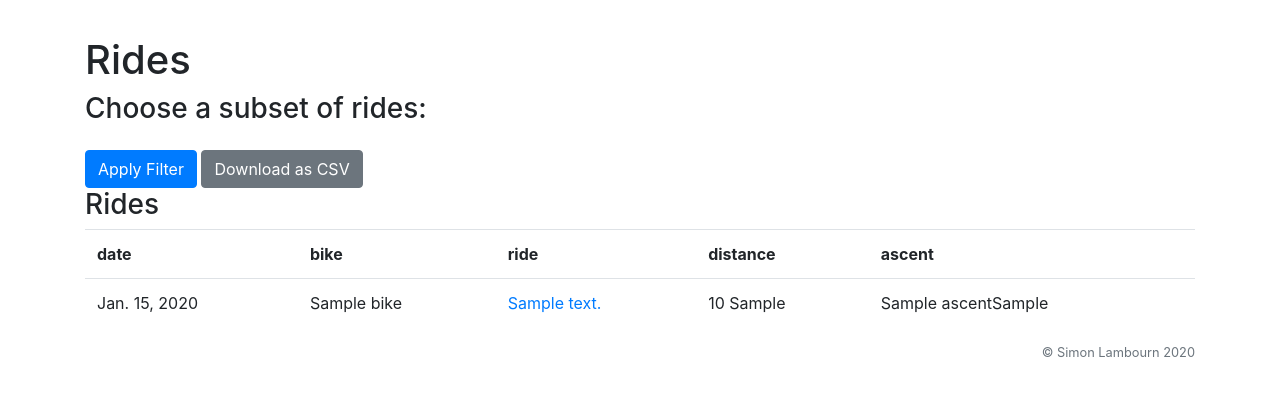
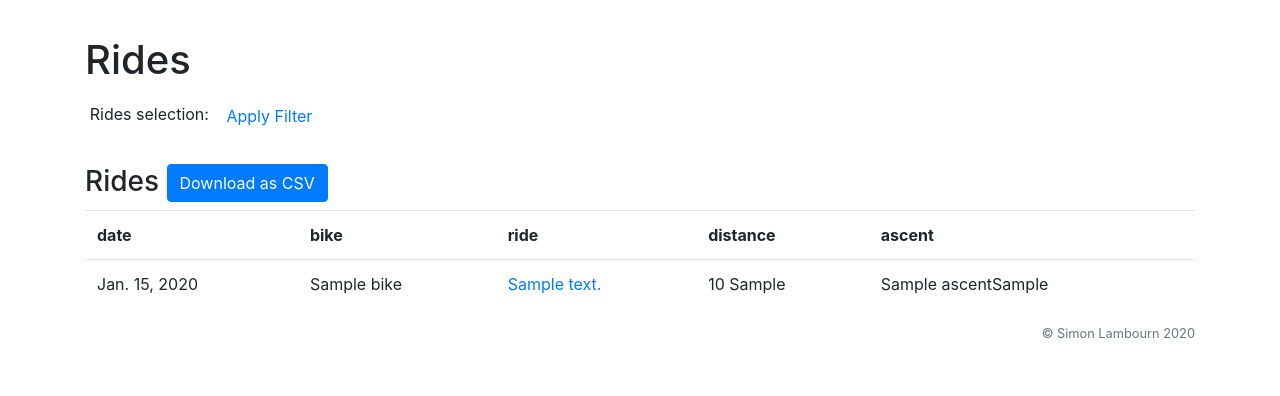
Before and after one commit to simonltwick/django, a Django app: template main/templates/bike/rides.html in a window 1280 px wide. Shown: the part 56-452 px from the top of the page. Run offline with Django 3.2, Linux system fonts and the light colour scheme; the template is opened without the code that fills it: most values are stand-ins (such as "Sample title", 1, 10 or a date in 2020); some libraries are stand-ins or nearby versions.

Commit message:
Rides page: make selection filter horizontal across the page

```diff
--- a/main/bike/forms.py
+++ b/main/bike/forms.py
@@ -16,10 +16,8 @@
         help_text="Leave blank for all rides.")
     bike = forms.ChoiceField(required=False, choices=[])  # set in constructor
     this_year_start = dt.date(year=dt.date.today().year, month=1, day=1)
-    start_date = forms.DateField(required=False,
-                                 initial=this_year_start)
-    end_date = forms.DateField(required=False,
-                               initial=dt.date.today())
+    start_date = forms.DateField(required=False, initial=this_year_start)
+    end_date = forms.DateField(required=False, initial=dt.date.today())
 
     def __init__(self, *args, bikes, **kwargs):
         super(RideSelectionForm, self).__init__(*args, **kwargs)
--- a/main/templates/bike/rides.html
+++ b/main/templates/bike/rides.html
@@ -3,18 +3,36 @@
 {% block content %}
 <h1>Rides</h1>
 
-<h3>Choose a subset of rides:</h3>
 <form method='POST'>
-<table class="table">
-{{ form }}
 {% csrf_token %}
-</table>
-<input type="submit" class="btn btn-primary" value="Apply Filter">
-<input type="submit" class="btn btn-secondary" value="Download as CSV"
+<table class="table-sm">
+<tr><td colspan="8">Rides selection:
+<input type="submit" class="btn btn-link" value="Apply Filter">
+</td></tr>
+
+{% if form.non_field_errors %}
+  <tr><td colspan="8">{{ form.non_field_errors}}</td></tr>
+{% endif %}
+
+<tr class="table-info">
+{% for field in form %}
+  <td>
+  <div class="fieldWrapper">
+    {{ field.errors }}
+    {{ field.label_tag }}
+    {{ field }}
+	<br>{{ field.help_text }}
+  </div><td>
+{% endfor %}
+</tr></table>
+<br>
+<h3>Rides
+<input type="submit" class="btn btn-primary" value="Download as CSV"
     formaction="{% url 'bike:rides' %}?action=download_as_csv">
+</h3>
 </form>
 
-<h3>Rides</h3>
+
 {% for ride in rides %}
 
 {% if forloop.first %}
```
